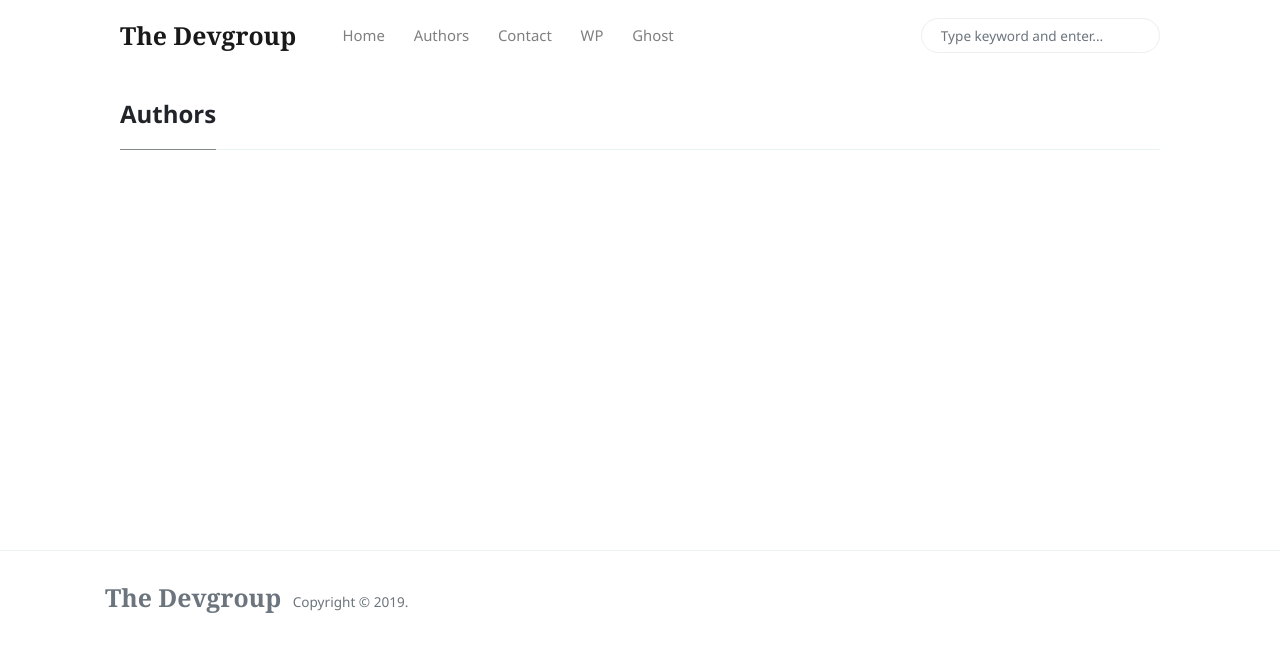
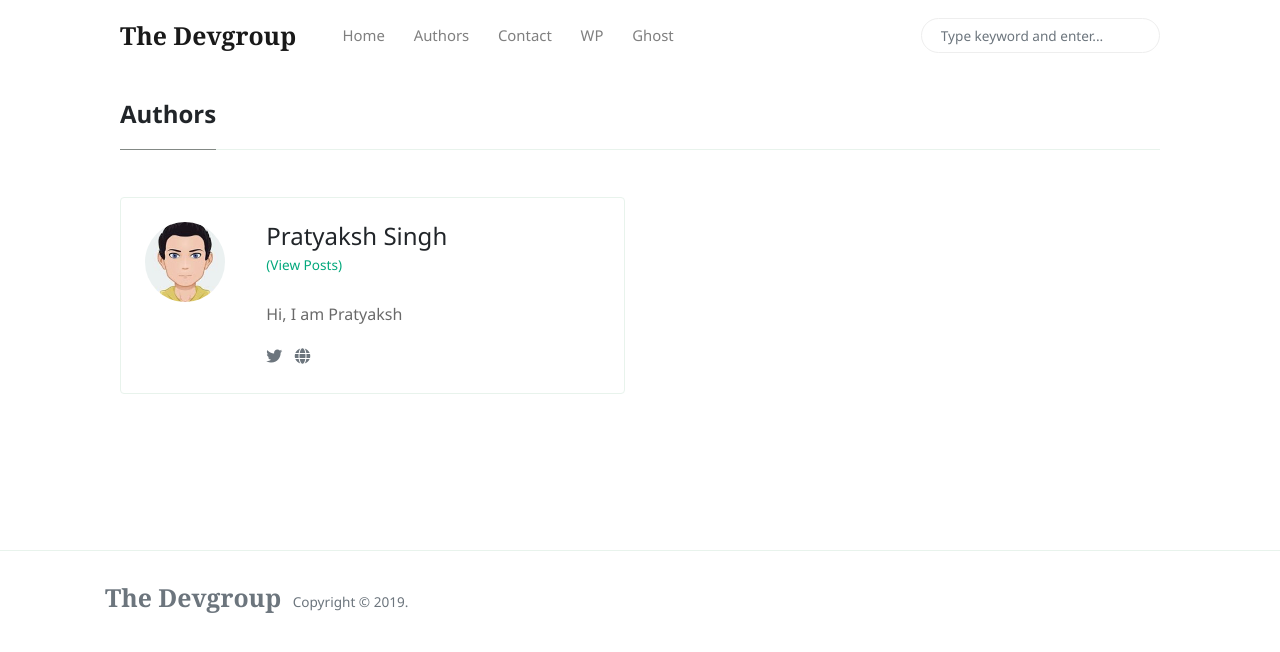
Before and after one commit to VeliboDev/velibodev.github.io, a Jekyll site: the page built from _pages/authors-list.html, in a window 1280 px wide. Shown: the top 652 px of the page. Built offline with Jekyll 4.4.1, drawn with Linux system fonts in a browser that asks for light colours; nearby versions of some CDN libraries.

```diff
--- a/_config.yml
+++ b/_config.yml
@@ -1,12 +1,12 @@
 # Site
-name: 'The Devgroup'
-description: 'Developer group'
-logo: 'assets/images/logo.png'
-favicon: 'assets/images/favicon.ico'
-baseurl: ''
-disqus: ''
-email: ''
-mailchimp-list: 'https://wowthemes.us11.list-manage.com/subscribe/post?u=8aeb20a530e124561927d3bd8&amp;id=8c3d2d214b'
+name: "The Devgroup"
+description: "Developer group"
+logo: "assets/images/logo.png"
+favicon: "assets/images/favicon.ico"
+baseurl: ""
+disqus: ""
+email: ""
+mailchimp-list: "https://wowthemes.us11.list-manage.com/subscribe/post?u=8aeb20a530e124561927d3bd8&amp;id=8c3d2d214b"
 
 include: ["_pages"]
 permalink: /:title/
@@ -19,25 +19,23 @@ plugins:
   - jekyll-seo-tag
 
 authors:
-    # sal:
-    #   name:           Sal
-    #   site:           https://www.wowthemes.net
-    #   avatar:         /assets/images/avatar1.jpg
-    #   bio:            "Hi, I am Sal, the author of Mundana, the theme you're currently previewing. I hope you like it!"
-    #   email:          wowthemesnet@gmail.com
-    #   twitter:        https://twitter.com/wowthemesnet
-
-    # jane:
-    #   name:           Jane
-    #   site:           https://www.wowthemes.net
-    #   avatar:         /assets/images/avatar2.jpg
-    #   bio:            "Blogger, fashionista, love to explore new ideas and write on my morning coffee!"
-    #   email:          fakemail@gmail.com
-    #   twitter:        https://twitter.com/wowthemesnet
+  sal:
+    name: Pratyaksh Singh
+    site: https://github.com/xamfy
+    avatar: assets/images/avatar1.jpg
+    bio: "Hi, I am Pratyaksh"
+    email: spratyaksh@gmail.com
+    # twitter: https://twitter.com/wowthemesnet
+  # jane:
+  #   name: Jane
+  #   site: https://www.wowthemes.net
+  #   avatar: assets/images/avatar2.jpg
+  #   bio: "Blogger, fashionista, love to explore new ideas and write on my morning coffee!"
+  #   email: fakemail@gmail.com
+  #   twitter: https://twitter.com/wowthemesnet
 
 # Defaults
 defaults:
-
   # all posts
   - scope:
       path: "_posts"
@@ -59,7 +57,13 @@ highlighter: rouge
 # Paginate
 paginate: 10
 
-
-
 # Exclude metadata and development time dependencies (like Grunt plugins)
-exclude: [README.markdown, package.json, grunt.js, Gruntfile.js, Gruntfile.coffee, node_modules]
+exclude:
+  [
+    README.markdown,
+    package.json,
+    grunt.js,
+    Gruntfile.js,
+    Gruntfile.coffee,
+    node_modules,
+  ]
```
